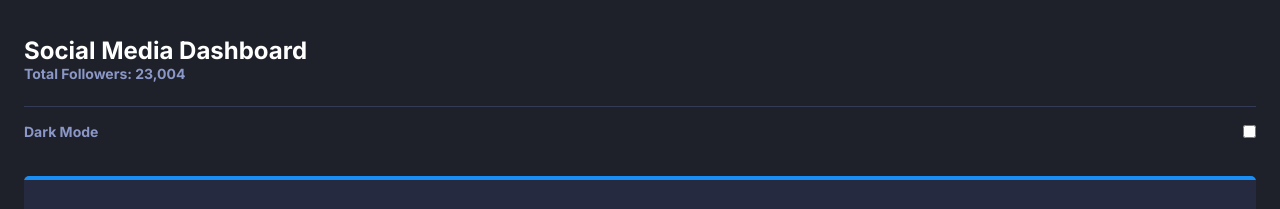
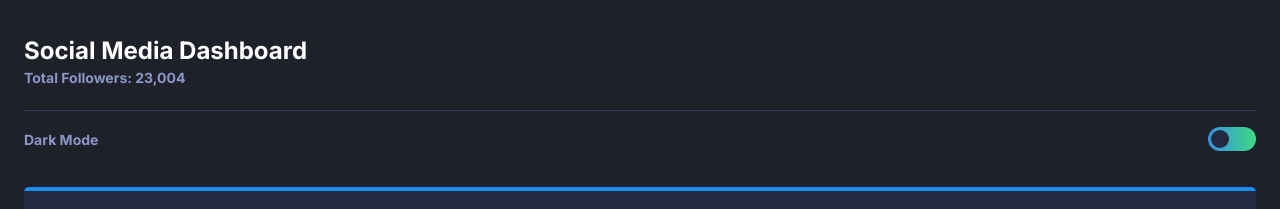
Before and after one commit to seapagan-fem/social-media-dashboard, a plain HTML site: page index.html in a window 1280 px wide. Shown: the top 209 px of the page. Drawn offline with Linux system fonts and the light colour scheme.

Commit message:
style the light/dark toggle

```diff
--- a/index.html
+++ b/index.html
@@ -30,7 +30,7 @@
         </div>
         <div class="dark-mode-toggle">
           <span>Dark Mode</span>
-          <input type="checkbox" name="toggle-colors" id="toggle-colors" />
+          <input type="checkbox" class="toggle" id="toggle-colors" />
         </div>
       </header>
       <section id="large-cards">
--- a/styles/styles.css
+++ b/styles/styles.css
@@ -74,6 +74,7 @@ header {
 
 .heading-main {
   font-size: 2.4rem;
+  margin-bottom: 4px;
 }
 
 .follower-total {
@@ -81,11 +82,48 @@ header {
   margin-bottom: 24px;
 }
 
+/* -------------------- style the dark/light mode toggle -------------------- */
 .dark-mode-toggle {
   display: flex;
   justify-content: space-between;
+  align-items: center;
   margin-top: 16px;
   color: var(--color-text-secondary);
+}
+
+.toggle {
+  appearance: none;
+  position: relative;
+  margin: 0;
+  width: 48px;
+  height: 24px;
+  border-radius: 16px;
+  cursor: pointer;
+}
+
+.toggle::before {
+  content: "";
+  position: absolute;
+  top: 3px;
+  left: 3px;
+  width: 18px;
+  height: 18px;
+  background-color: #fff;
+  border-radius: 50%;
+  transition: transform 500ms ease-in-out;
+  background-color: var(--color-card-bg);
+}
+
+.toggle:checked::before {
+  transform: translateX(24px);
+}
+
+.theme-dark .toggle {
+  background: linear-gradient(to right, var(--dark-toggle-grad));
+}
+
+.theme-light .toggle {
+  background: var(--light-toggle);
 }
 
 /* -------------------------- style the 2 sections -------------------------- */
```
